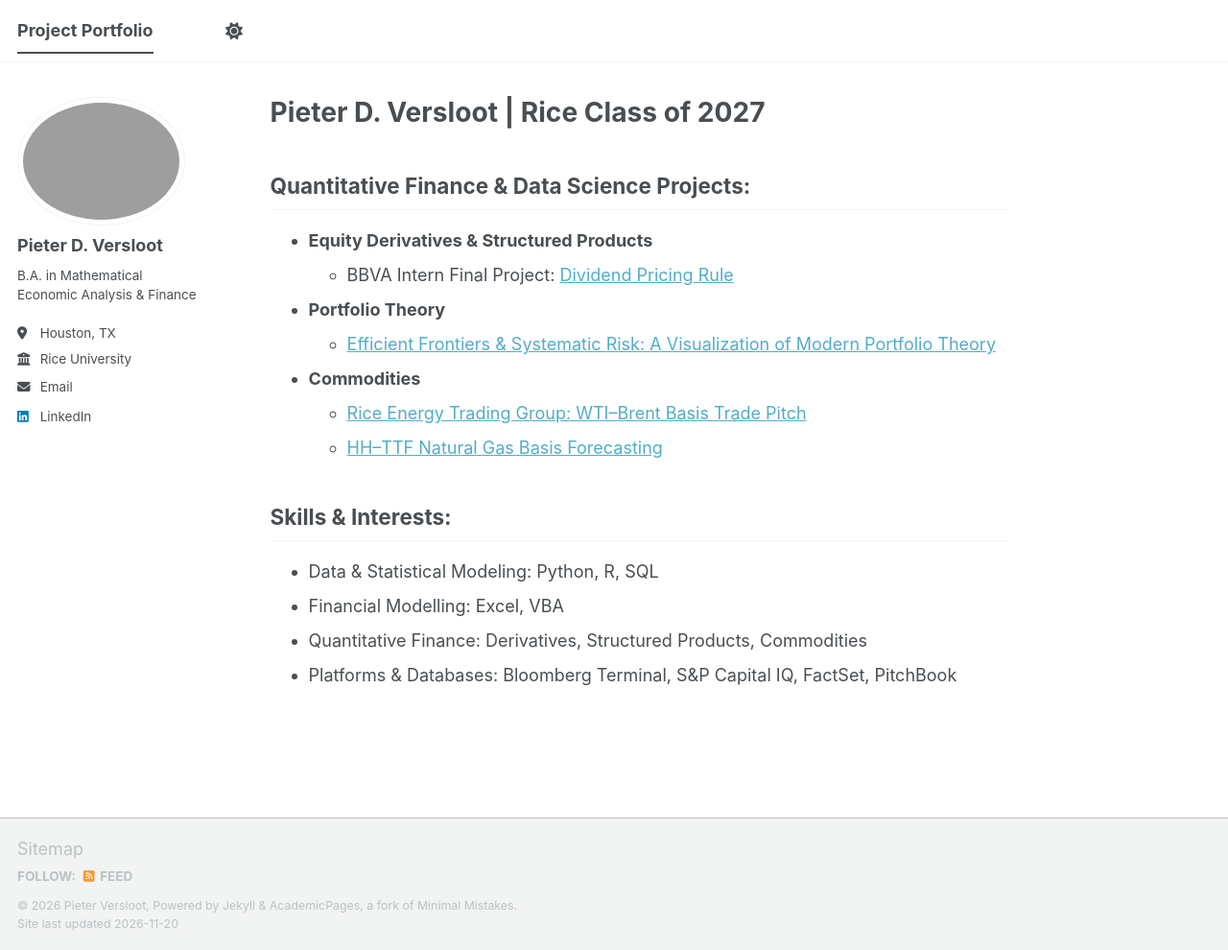
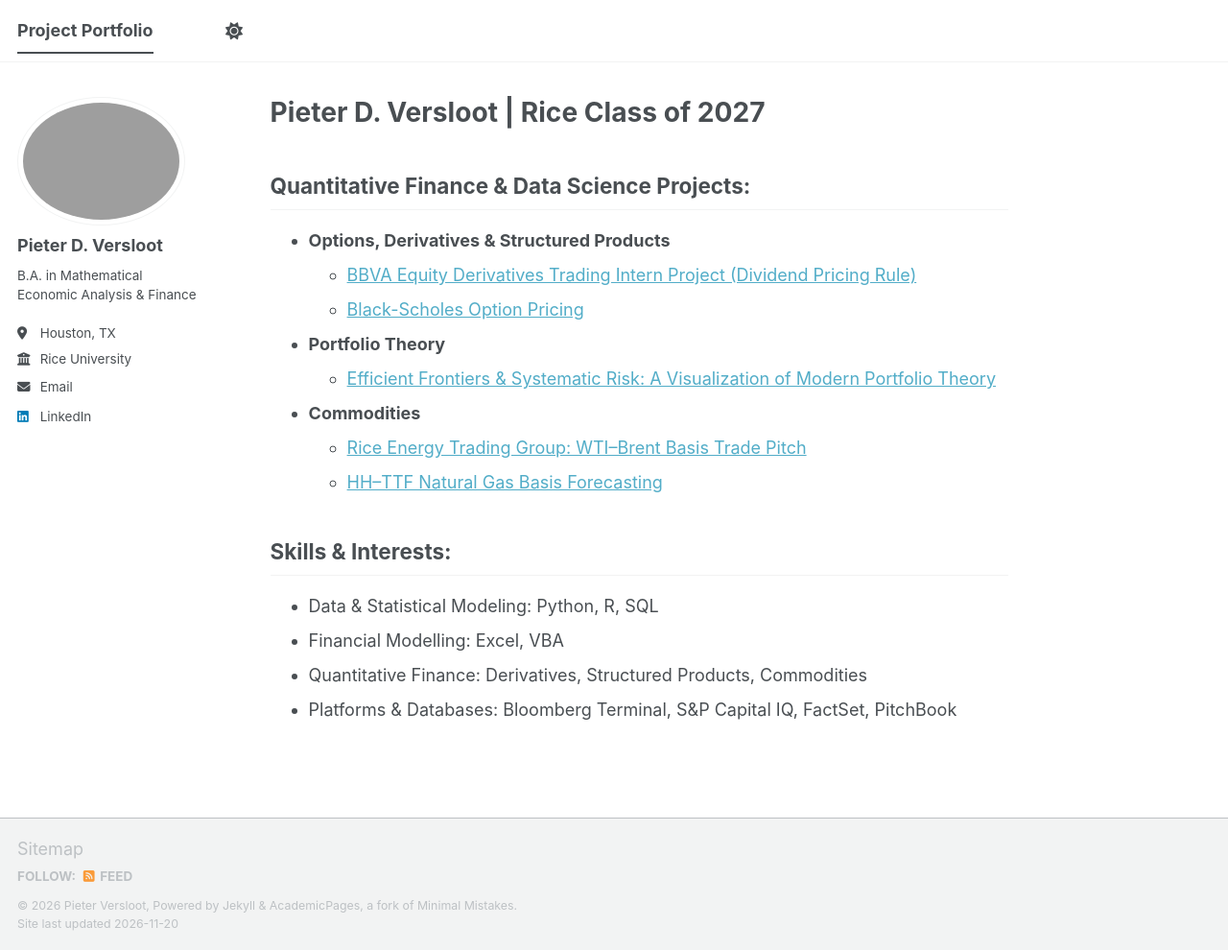
Before and after one commit to pieter-portfolio/pieter-portfolio.github.io, a Jekyll site: the page built from index.md, in a window 1280 px wide and 990 px high. Shown: the whole window at 96% size. Built offline with Jekyll 4.4.1, drawn with Linux system fonts in a browser that asks for light colours; a script bundle is joined from its source files by our own code; library files that are not in the unit come from our copies.

Commit message:
Update project titles and links in index.md

```diff
--- a/index.md
+++ b/index.md
@@ -5,8 +5,9 @@ author_profile: true
 <h1>Pieter D. Versloot | Rice Class of 2027</h1>
 <h2>Quantitative Finance & Data Science Projects:</h2>
 
-- <b>Equity Derivatives & Structured Products</b>
-  - BBVA Intern Final Project: [Dividend Pricing Rule](/files/Dividend_Pricing_Rule.pdf)
+- <b>Options, Derivatives & Structured Products</b>
+  - [BBVA Equity Derivatives Trading Intern Project (Dividend Pricing Rule)](/files/Dividend_Pricing_Rule.pdf)
+  - [Black-Scholes Option Pricing](https://github.com/pieter-portfolio/vol-01-black-scholes)
 - <b>Portfolio Theory</b>
   - [Efficient Frontiers & Systematic Risk: A Visualization of Modern Portfolio Theory](https://sites.google.com/rice.edu/visualizing-portfolio-theory/home)
 - <b>Commodities</b>
```
